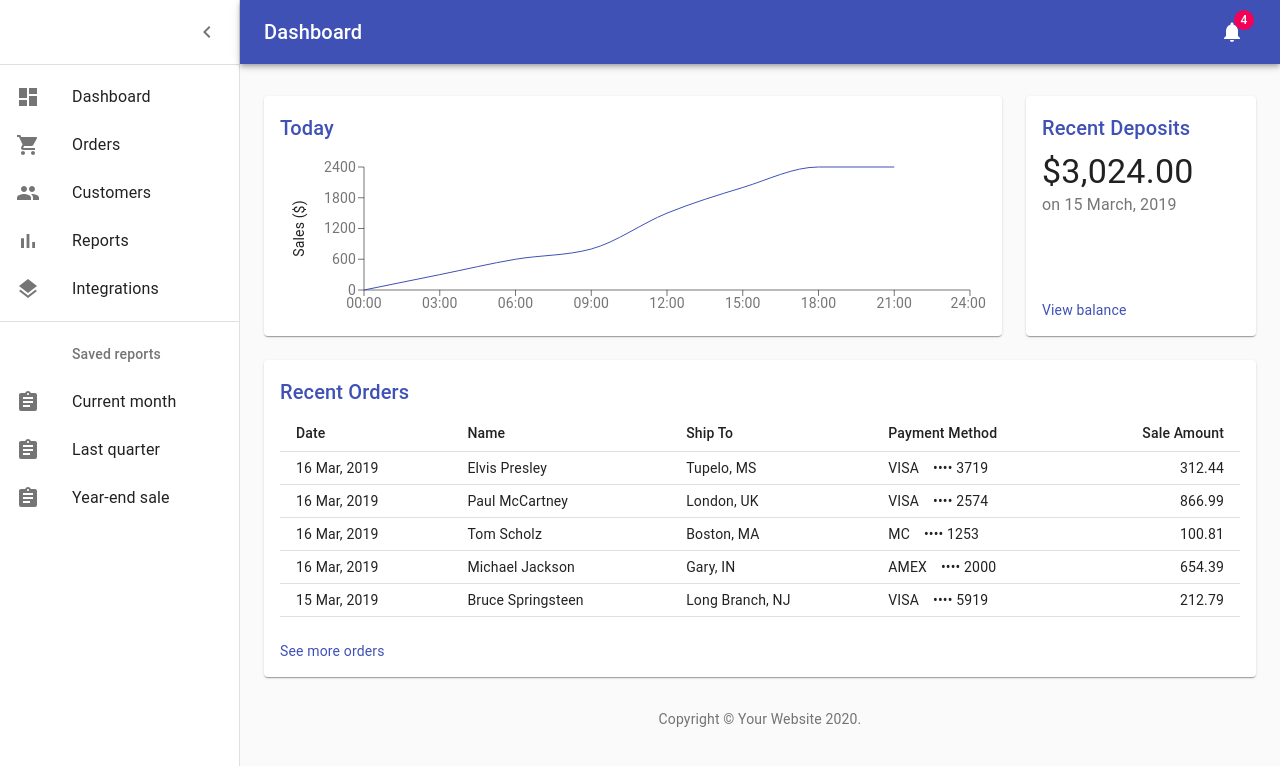
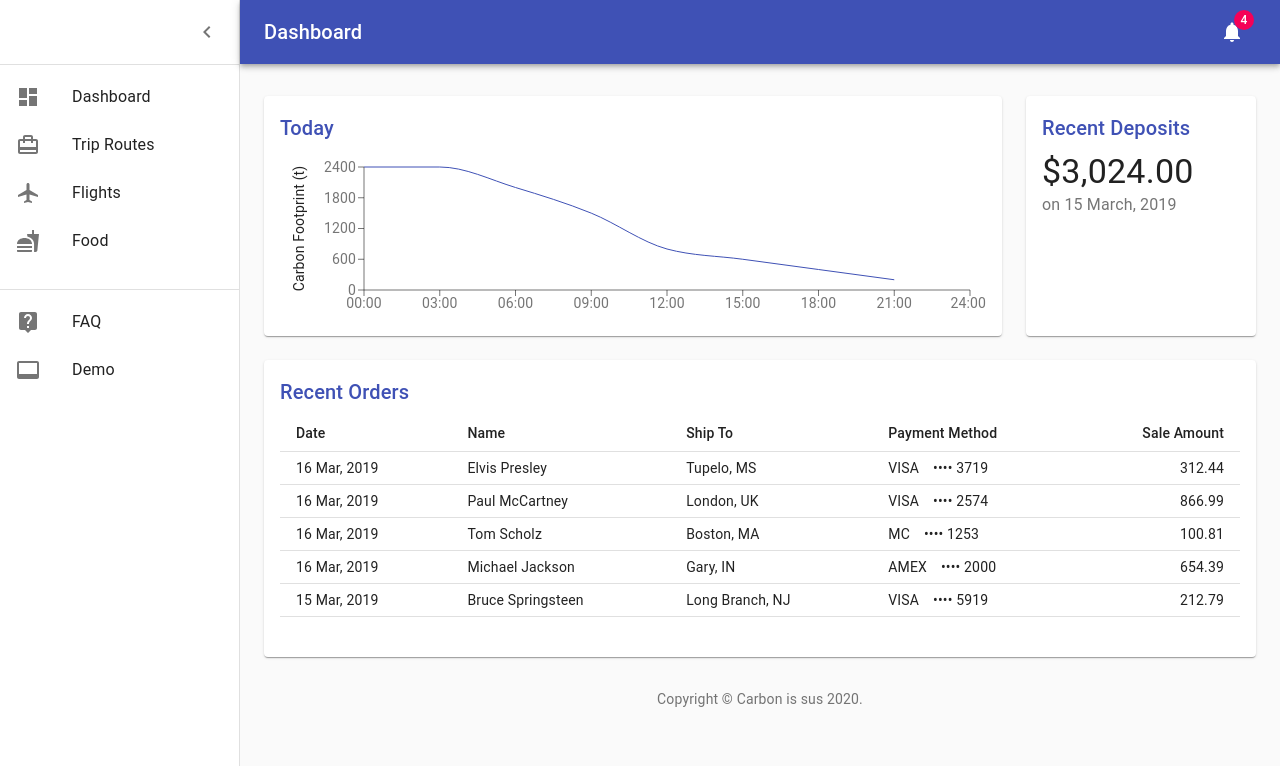
Before and after one commit to Cytla24/Impostors-Hack, a React (Create React App) app in the folder packages/client/: page /dashboard in a window 1280 px wide. Shown: the top 766 px of the page. Built offline with nearby package versions, Linux system fonts and the light colour scheme.

Commit message:
dashboard and common ui

```diff
--- a/packages/client/src/components/Deposits.js
+++ b/packages/client/src/components/Deposits.js
@@ -27,7 +27,6 @@ export default function Deposits() {
       </Typography>
       <div>
         <Link color="primary" href="#" onClick={preventDefault}>
-          View balance
         </Link>
       </div>
     </React.Fragment>
--- a/packages/client/src/components/Orders.js
+++ b/packages/client/src/components/Orders.js
@@ -60,7 +60,6 @@ export default function Orders() {
       </Table>
       <div className={classes.seeMore}>
         <Link color="primary" href="#" onClick={preventDefault}>
-          See more orders
         </Link>
       </div>
     </React.Fragment>
--- a/packages/client/src/components/chart.js
+++ b/packages/client/src/components/chart.js
@@ -9,14 +9,14 @@ function createData(time, amount) {
 }
 
 const data = [
-  createData('00:00', 0),
-  createData('03:00', 300),
-  createData('06:00', 600),
-  createData('09:00', 800),
-  createData('12:00', 1500),
-  createData('15:00', 2000),
-  createData('18:00', 2400),
-  createData('21:00', 2400),
+  createData('00:00', 2400),
+  createData('03:00', 2400),
+  createData('06:00', 2000),
+  createData('09:00', 1500),
+  createData('12:00', 800),
+  createData('15:00', 600),
+  createData('18:00', 400),
+  createData('21:00', 200),
   createData('24:00', undefined),
 ];
 
@@ -43,7 +43,7 @@ export default function Chart() {
               position="left"
               style={{ textAnchor: 'middle', fill: theme.palette.text.primary }}
             >
-              Sales ($)
+              Carbon Footprint (t)
             </Label>
           </YAxis>
           <Line type="monotone" dataKey="amount" stroke={theme.palette.primary.main} dot={false} />
--- a/packages/client/src/components/dashboard.js
+++ b/packages/client/src/components/dashboard.js
@@ -28,7 +28,7 @@ function Copyright() {
     <Typography variant="body2" color="textSecondary" align="center">
       {'Copyright © '}
       <Link color="inherit" href="https://material-ui.com/">
-        Your Website
+        Carbon is sus
       </Link>{' '}
       {new Date().getFullYear()}
       {'.'}
--- a/packages/client/src/components/listItems.js
+++ b/packages/client/src/components/listItems.js
@@ -9,6 +9,11 @@ import PeopleIcon from '@material-ui/icons/People';
 import BarChartIcon from '@material-ui/icons/BarChart';
 import LayersIcon from '@material-ui/icons/Layers';
 import AssignmentIcon from '@material-ui/icons/Assignment';
+import CardTravelIcon from '@material-ui/icons/CardTravel';
+import AirplanemodeActiveIcon from '@material-ui/icons/AirplanemodeActive';
+import FastfoodIcon from '@material-ui/icons/Fastfood';
+import LiveHelpIcon from '@material-ui/icons/LiveHelp';
+import VideoLabelIcon from '@material-ui/icons/VideoLabel';
 
 export const mainListItems = (
   <div>
@@ -20,51 +25,44 @@ export const mainListItems = (
     </ListItem>
     <ListItem button>
       <ListItemIcon>
-        <ShoppingCartIcon />
+        <CardTravelIcon />
       </ListItemIcon>
-      <ListItemText primary="Orders" />
+      <ListItemText primary="Trip Routes" />
     </ListItem>
     <ListItem button>
       <ListItemIcon>
-        <PeopleIcon />
+        <AirplanemodeActiveIcon />
       </ListItemIcon>
-      <ListItemText primary="Customers" />
+      <ListItemText primary="Flights" />
     </ListItem>
     <ListItem button>
       <ListItemIcon>
-        <BarChartIcon />
+        <FastfoodIcon />
       </ListItemIcon>
-      <ListItemText primary="Reports" />
+      <ListItemText primary="Food" />
     </ListItem>
-    <ListItem button>
-      <ListItemIcon>
-        <LayersIcon />
-      </ListItemIcon>
-      <ListItemText primary="Integrations" />
+    <ListItem>
+
     </ListItem>
   </div>
 );
 
 export const secondaryListItems = (
   <div>
-    <ListSubheader inset>Saved reports</ListSubheader>
+
     <ListItem button>
       <ListItemIcon>
-        <AssignmentIcon />
+        <LiveHelpIcon />
       </ListItemIcon>
-      <ListItemText primary="Current month" />
+      <ListItemText primary="FAQ" />
     </ListItem>
     <ListItem button>
       <ListItemIcon>
-        <AssignmentIcon />
+        <VideoLabelIcon />
       </ListItemIcon>
-      <ListItemText primary="Last quarter" />
+      <ListItemText primary="Demo" />
     </ListItem>
     <ListItem button>
-      <ListItemIcon>
-        <AssignmentIcon />
-      </ListItemIcon>
-      <ListItemText primary="Year-end sale" />
     </ListItem>
   </div>
 );
```
